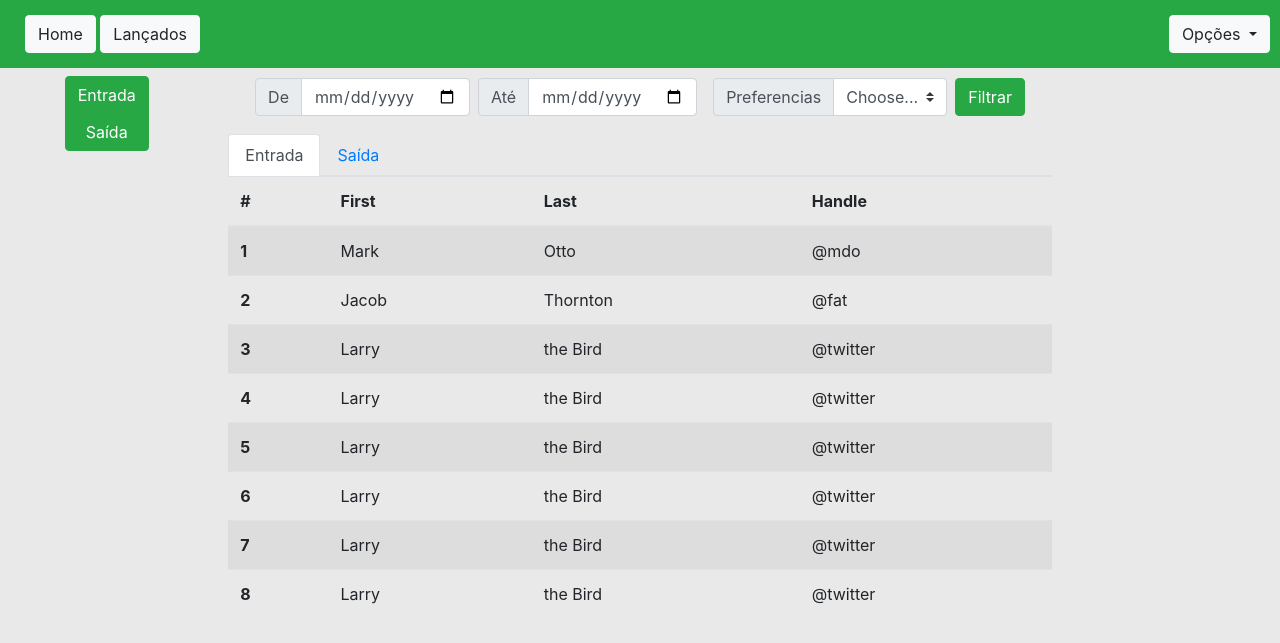
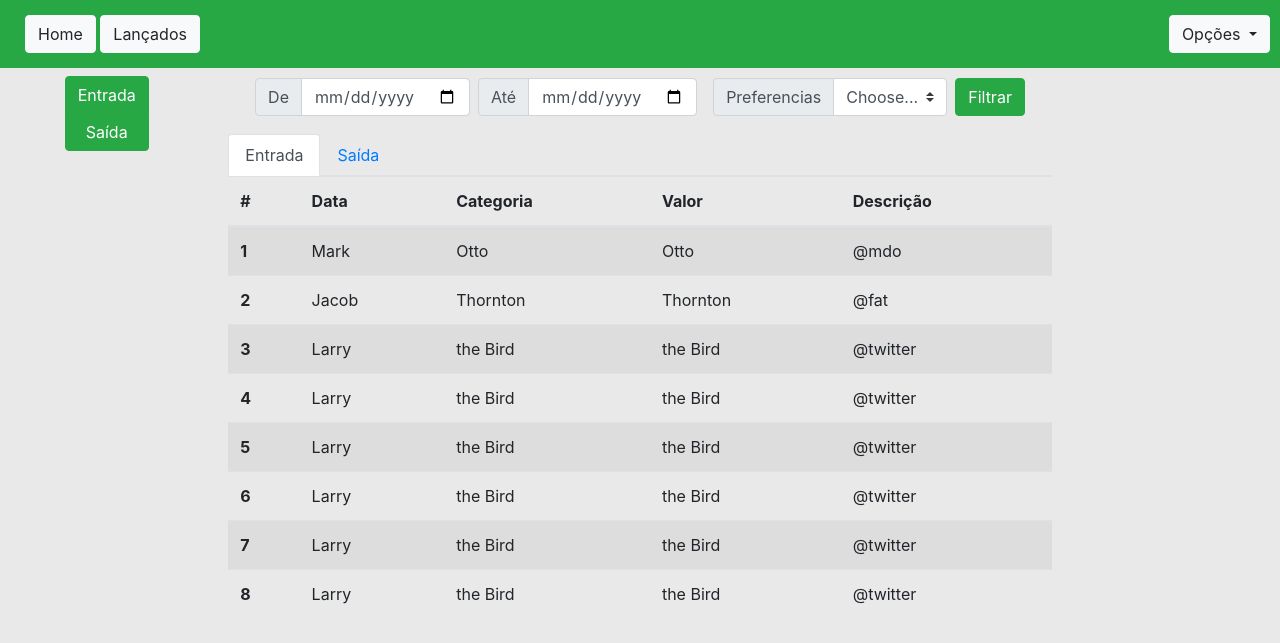
Before and after one commit to fabriciosenadev/fsys, a PHP site: page /app/search in a window 1280 px wide. Shown: the top 643 px of the page. Run offline with PHP 8.4, Linux system fonts and the light colour scheme; the visitor is signed in with stand-in values (Sample User, id 1).

Commit message:
columns to be showed defined

```diff
--- a/resources/views/app/search.view.php
+++ b/resources/views/app/search.view.php
@@ -81,9 +81,10 @@
                                 <thead>
                                     <tr>
                                         <th scope="col">#</th>
-                                        <th scope="col">First</th>
-                                        <th scope="col">Last</th>
-                                        <th scope="col">Handle</th>
+                                        <th scope="col">Data</th>
+                                        <th scope="col">Categoria</th>
+                                        <th scope="col">Valor</th>
+                                        <th scope="col">Descrição</th>
                                     </tr>
                                 </thead>
 
@@ -92,11 +93,13 @@
                                         <th scope="row">1</th>
                                         <td>Mark</td>
                                         <td>Otto</td>
+                                        <td>Otto</td>
                                         <td>@mdo</td>
                                     </tr>
                                     <tr>
                                         <th scope="row">2</th>
                                         <td>Jacob</td>
+                                        <td>Thornton</td>
                                         <td>Thornton</td>
                                         <td>@fat</td>
                                     </tr>
@@ -104,11 +107,13 @@
                                         <th scope="row">3</th>
                                         <td>Larry</td>
                                         <td>the Bird</td>
+                                        <td>the Bird</td>
                                         <td>@twitter</td>
                                     </tr>
                                     <tr>
                                         <th scope="row">4</th>
                                         <td>Larry</td>
+                                        <td>the Bird</td>
                                         <td>the Bird</td>
                                         <td>@twitter</td>
                                     </tr>
@@ -116,11 +121,13 @@
                                         <th scope="row">5</th>
                                         <td>Larry</td>
                                         <td>the Bird</td>
+                                        <td>the Bird</td>
                                         <td>@twitter</td>
                                     </tr>
                                     <tr>
                                         <th scope="row">6</th>
                                         <td>Larry</td>
+                                        <td>the Bird</td>
                                         <td>the Bird</td>
                                         <td>@twitter</td>
                                     </tr>
@@ -128,11 +135,13 @@
                                         <th scope="row">7</th>
                                         <td>Larry</td>
                                         <td>the Bird</td>
+                                        <td>the Bird</td>
                                         <td>@twitter</td>
                                     </tr>
                                     <tr>
                                         <th scope="row">8</th>
                                         <td>Larry</td>
+                                        <td>the Bird</td>
                                         <td>the Bird</td>
                                         <td>@twitter</td>
                                     </tr>
@@ -148,9 +157,11 @@
                                 <thead>
                                     <tr>
                                         <th scope="col">#</th>
-                                        <th scope="col">First</th>
-                                        <th scope="col">Last</th>
-                                        <th scope="col">Handle</th>
+                                        <th scope="col">Data</th>
+                                        <th scope="col">Categoria</th>
+                                        <th scope="col">Forma Pagto.</th>
+                                        <th scope="col">Valor</th>
+                                        <th scope="col">Descrição</th>
                                     </tr>
                                 </thead>
 
@@ -159,17 +170,23 @@
                                         <th scope="row">1</th>
                                         <td>Mark</td>
                                         <td>Otto</td>
+                                        <td>Otto</td>
+                                        <td>Otto</td>
                                         <td>@mdo</td>
                                     </tr>
                                     <tr>
                                         <th scope="row">2</th>
                                         <td>Jacob</td>
                                         <td>Thornton</td>
+                                        <td>Thornton</td>
+                                        <td>Thornton</td>
                                         <td>@fat</td>
                                     </tr>
                                     <tr>
                                         <th scope="row">3</th>
                                         <td>Larry</td>
+                                        <td>the Bird</td>
+                                        <td>the Bird</td>
                                         <td>the Bird</td>
                                         <td>@twitter</td>
                                     </tr>
```
